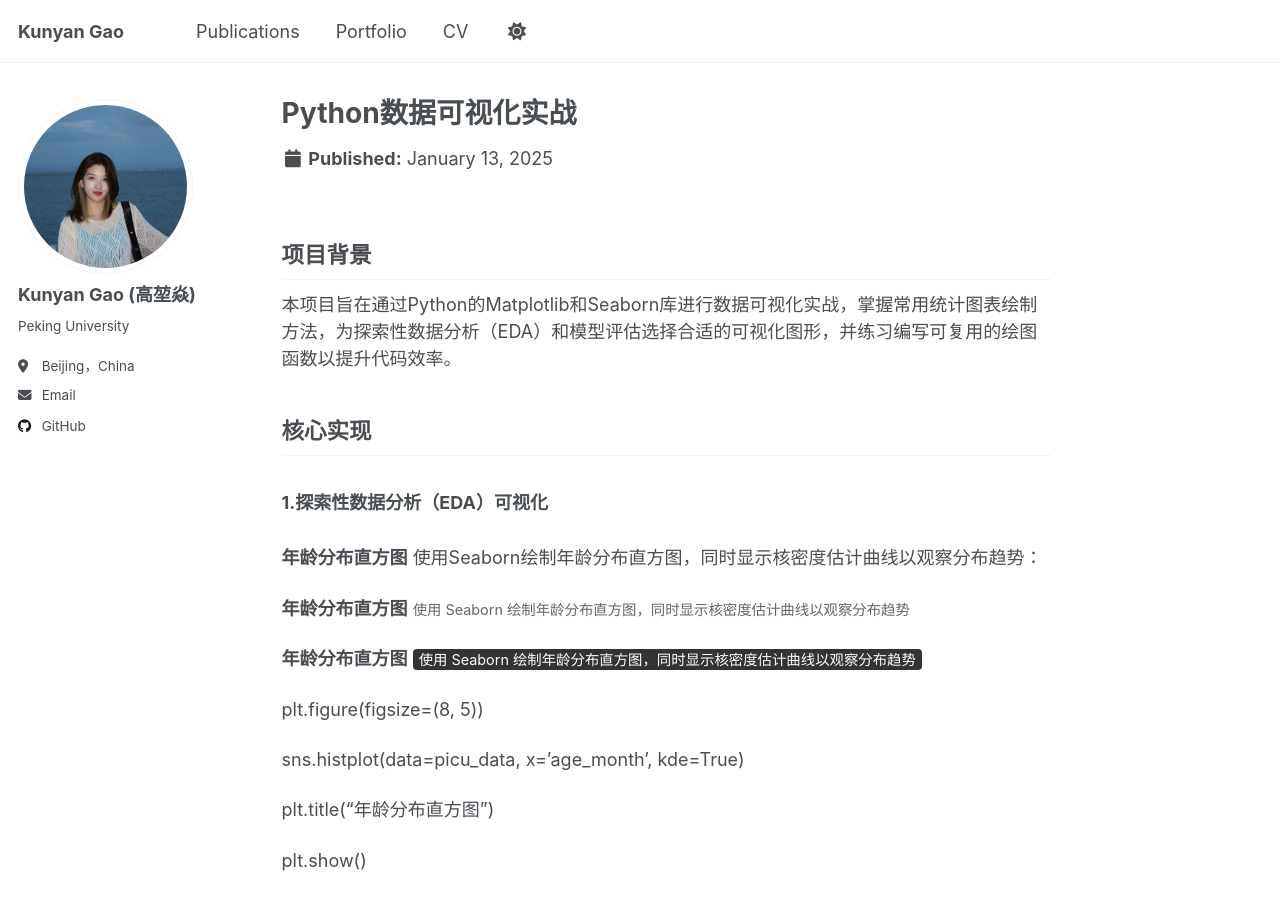
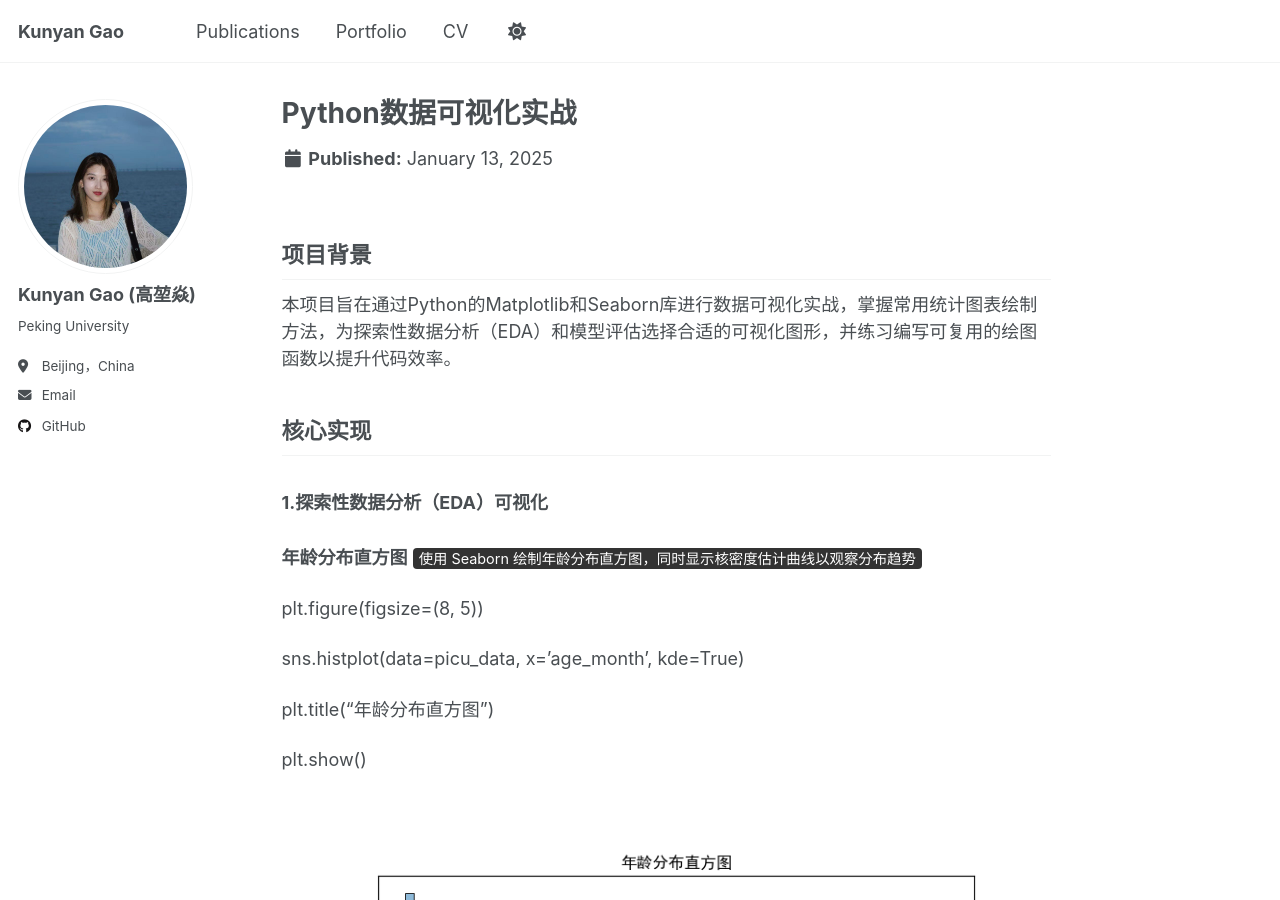
Before and after one commit to Alissa0106/Alissa0106.github.io, a Jekyll site: the page built from _portfolio/python-data-visualization-practice.md, in a window 1280 px wide and 900 px high. Built offline with Jekyll 4.4.1, drawn with Linux system fonts in a browser that asks for light colours; a script that is not in the unit is left out.

Commit message:
Update python-data-visualization-practice.md

```diff
--- a/_portfolio/python-data-visualization-practice.md
+++ b/_portfolio/python-data-visualization-practice.md
@@ -28,11 +28,6 @@ tech_stack:
 ## 核心实现
 ### 1.探索性数据分析（EDA）可视化<br><br>
 
-**年龄分布直方图**
-使用Seaborn绘制年龄分布直方图，同时显示核密度估计曲线以观察分布趋势：
-
-**年龄分布直方图** <span style="font-size: 0.8em; color: #666;">使用 Seaborn 绘制年龄分布直方图，同时显示核密度估计曲线以观察分布趋势</span>
-
 **年龄分布直方图** <span style="font-size: 0.8em; color: #ffffff; background-color: #333333; padding: 2px 6px; border-radius: 4px;">使用 Seaborn 绘制年龄分布直方图，同时显示核密度估计曲线以观察分布趋势</span>
 
 plt.figure(figsize=(8, 5))
@@ -46,8 +41,7 @@ plt.show()
 ![年龄分布直方图](/images/portfolio/python-data-visualization-practice/年龄分布直方图.png)
 ---
 
-**不同结局下实验室指标分布箱线图**
-创建 3x2 子图网格，绘制各实验室指标按患者结局分组的箱线图：
+**不同结局下实验室指标分布箱线图** <span style="font-size: 0.8em; color: #ffffff; background-color: #333333; padding: 2px 6px; border-radius: 4px;">创建 3x2 子图网格，绘制各实验室指标按患者结局分组的箱线图：</span>
 
 colname = ['age_month', 'lab_5237_min', 'lab_5227_min', 'lab_5225_range', 'lab_5235_max', 'lab_5257_min']
 
@@ -65,8 +59,7 @@ plt.show()
 
 ### 2.模型评估结果<br><br>
 
-**混淆矩阵热力图**
-**定义混淆矩阵绘制函数，用于评估分类模型性能：**
+**混淆矩阵热力图** <span style="font-size: 0.8em; color: #ffffff; background-color: #333333; padding: 2px 6px; border-radius: 4px;">定义混淆矩阵绘制函数，用于评估分类模型性能：</span>
 
 def confusion_matrix_plot(y_true, y_pred_prob, threshold=0.5, title='混淆矩阵'):
 
```
